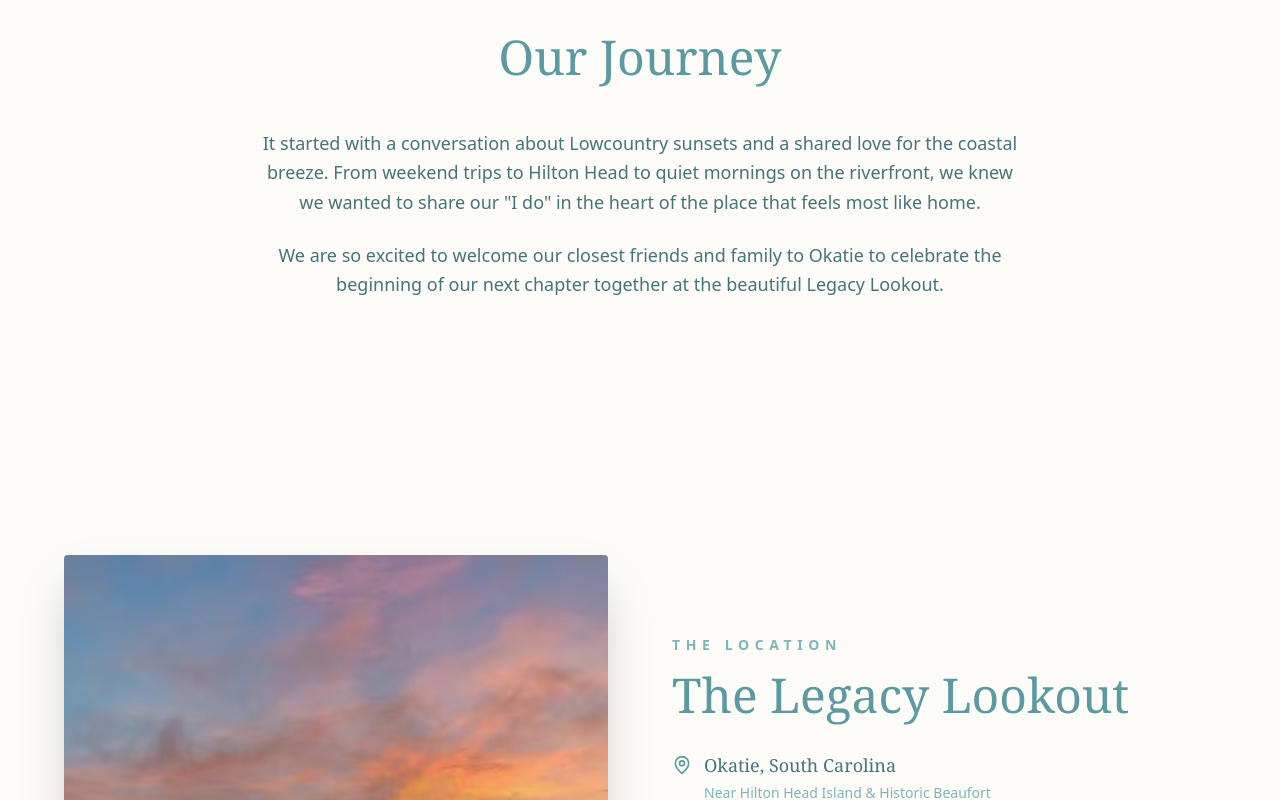
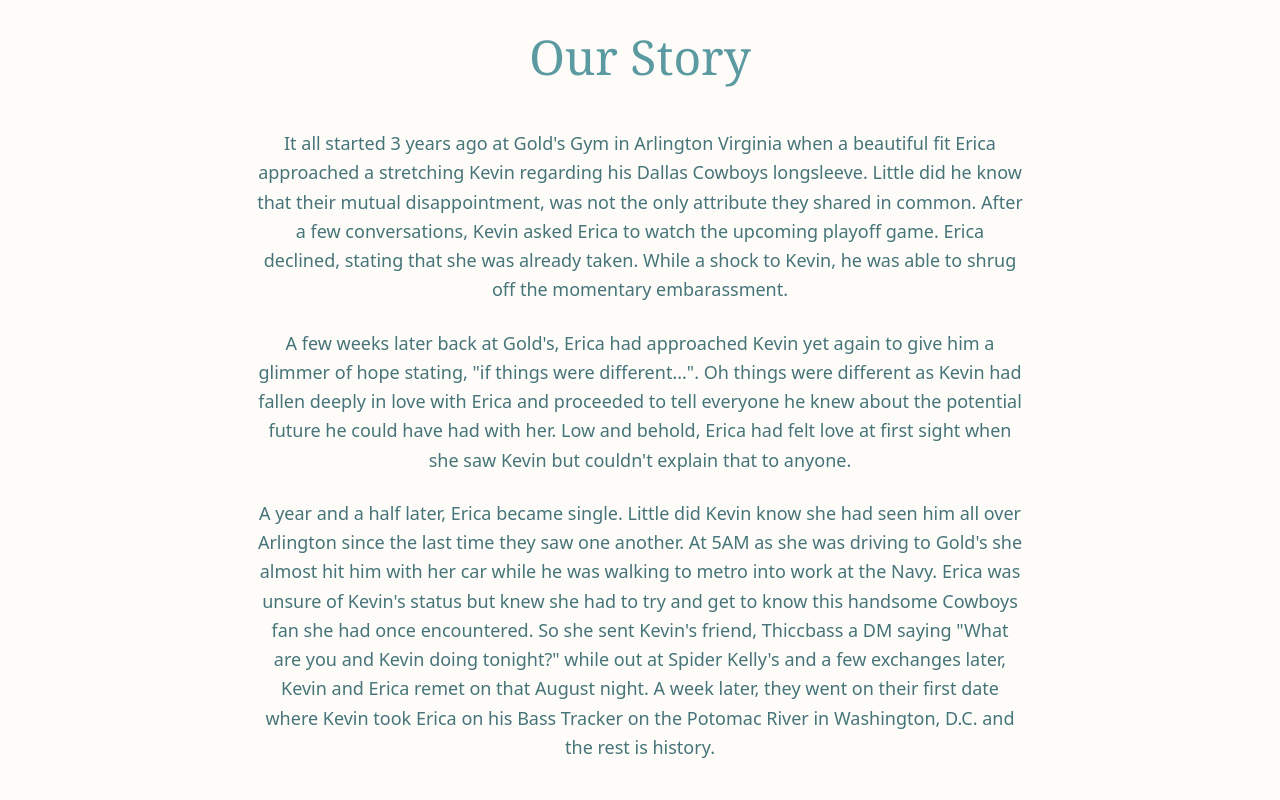
Before and after one commit to kevinleary/ericaandkevin.wedding, a React (Vite) app in the folder wedding-website/: page / in a window 1280 px wide. Shown: the part 967-1767 px from the top of the page. Built offline with nearby package versions, Linux system fonts and the light colour scheme.

Commit message:
updates and changes

```diff
--- a/wedding-website/src/App.jsx
+++ b/wedding-website/src/App.jsx
@@ -74,19 +74,39 @@ const App = () => {
           </div>
 
           {/* Mobile Toggle */}
-          <button className="md:hidden text-[#5B9AA0]" onClick={() => setIsMenuOpen(!isMenuOpen)}>
-            {isMenuOpen ? <X size={28} /> : <Menu size={28} />}
+          <button
+            className="md:hidden text-[#5B9AA0] focus:outline-none"
+            onClick={() => setIsMenuOpen(!isMenuOpen)}
+            aria-label="Toggle menu"
+          >
+            {/* ADDED: Wrapper div for rotation animation */}
+            <div className={`transition-transform duration-300 ease-in-out ${isMenuOpen ? 'rotate-90' : 'rotate-0'}`}>
+              {isMenuOpen ? <X size={28} /> : <Menu size={28} />}
+            </div>
           </button>
-        </div>
+          </div>
 
         {/* Mobile Nav Menu */}
-        {isMenuOpen && (
-          <div className="md:hidden absolute top-full left-0 w-full bg-[#FDFCF8] border-t border-[#E0EBEB] flex flex-col items-center py-8 space-y-6 text-sm uppercase tracking-widest font-sans animate-in fade-in slide-in-from-top-4">
-            {['our story', 'the venue', 'schedule', 'travel', 'rsvp'].map((item) => (
-              <button key={item} onClick={() => scrollTo(item.replace(' ', '-'))} className="text-[#467479]">{item}</button>
+        {/* CHANGED: Removed conditional rendering {isMenuOpen && ...} in favor of CSS transitions */}
+        <div
+          className={`md:hidden absolute top-full left-0 w-full bg-[#FDFCF8] border-t border-[#E0EBEB] flex flex-col items-center transition-all duration-500 ease-in-out overflow-hidden ${
+            isMenuOpen ? 'max-h-[500px] opacity-100 py-8 shadow-lg' : 'max-h-0 opacity-0 py-0 shadow-none pointer-events-none'
+          }`}
+        >
+          <div className="flex flex-col items-center space-y-6 text-sm uppercase tracking-widest font-sans w-full">
+            {['our story', 'the venue', 'schedule', 'travel', 'rsvp'].map((item, index) => (
+              <button
+                key={item}
+                onClick={() => scrollTo(item.replace(' ', '-'))}
+                // ADDED: Staggered animation for list items
+                className={`text-[#467479] hover:text-[#5B9AA0] py-2 transition-all duration-500 ${isMenuOpen ? 'translate-y-0 opacity-100' : '-translate-y-2 opacity-0'}`}
+                style={{ transitionDelay: `${index * 50}ms` }}
+              >
+                {item}
+              </button>
             ))}
           </div>
-        )}
+        </div>
       </nav>
 
       {/* Hero Section */}
@@ -141,16 +161,32 @@ const App = () => {
       <section id="our-story" className="py-24 md:py-32 px-6 bg-[#FDFCF8]">
         <div className="max-w-3xl mx-auto text-center">
           <Heart className="mx-auto mb-8 text-[#5B9AA0] opacity-60" size={40} />
-          <h2 className="text-4xl md:text-5xl font-light mb-12 text-[#5B9AA0]">Our Journey</h2>
+          <h2 className="text-4xl md:text-5xl font-light mb-12 text-[#5B9AA0]">Our Story</h2>
           <div className="space-y-6 text-lg leading-relaxed text-[#467479] font-sans font-light">
             <p>
-              It started with a conversation about Lowcountry sunsets and a shared love for the coastal breeze.
-              From weekend trips to Hilton Head to quiet mornings on the riverfront,
-              we knew we wanted to share our "I do" in the heart of the place that feels most like home.
+              It all started 3 years ago at Gold's Gym in Arlington Virginia when a beautiful fit
+              Erica approached a stretching Kevin regarding his Dallas Cowboys longsleeve. Little did
+              he know that their mutual disappointment, was not the only attribute they shared in common.
+              After a few conversations, Kevin asked Erica to watch the upcoming playoff game.
+              Erica declined, stating that she was already taken. While a shock to Kevin, he was able to
+              shrug off the momentary embarassment.
             </p>
             <p>
-              We are so excited to welcome our closest friends and family to Okatie to celebrate
-              the beginning of our next chapter together at the beautiful Legacy Lookout.
+              A few weeks later back at Gold's, Erica had approached
+              Kevin yet again to give him a glimmer of hope stating, "if things were different...".
+              Oh things were different as Kevin had fallen deeply in love with Erica and proceeded to tell
+              everyone he knew about the potential future he could have had with her. Low and behold, Erica
+              had felt love at first sight when she saw Kevin but couldn't explain that to anyone.
+            </p>
+            <p>
+              A year and a half later, Erica became single. Little did Kevin know she had seen him all over
+              Arlington since the last time they saw one another. At 5AM as she was driving to Gold's she
+              almost hit him with her car while he was walking to metro into work at the Navy.
+              Erica was unsure of Kevin's status but knew she had to try and get to know this handsome
+              Cowboys fan she had once encountered. So she sent Kevin's friend, Thiccbass a DM saying "What
+              are you and Kevin doing tonight?" while out at Spider Kelly's and a few exchanges later,
+              Kevin and Erica remet on that August night. A week later, they went on their first date where
+              Kevin took Erica on his Bass Tracker on the Potomac River in Washington, D.C. and the rest is history.
             </p>
           </div>
         </div>
@@ -200,11 +236,11 @@ const App = () => {
                 <div className="grid grid-cols-2 gap-4 border-y border-[#E0EBEB] py-6">
                   <div>
                     <h4 className="font-bold text-[#5B9AA0] text-xs uppercase mb-2">The Vibe</h4>
-                    <p className="text-sm">Southern Gothic meets Modern Luxury</p>
+                    <p className="text-sm">Southern Coastal meets Northern Tradition</p>
                   </div>
                   <div>
                     <h4 className="font-bold text-[#5B9AA0] text-xs uppercase mb-2">Highlight</h4>
-                    <p className="text-sm">Sunset cocktails on the deepwater dock house</p>
+                    <p className="text-sm">Intimate estate with timeless feel</p>
                   </div>
                 </div>
                 <p>
@@ -234,7 +270,7 @@ const App = () => {
               <div className="w-px h-12 bg-[#E0EBEB] mb-8" />
               <div className="flex items-center space-x-4 mb-4">
                 <Clock className="text-[#5B9AA0]/60" size={20} />
-                <span className="font-sans text-sm tracking-widest uppercase text-[#7FB5B9]">4:30 PM</span>
+                <span className="font-sans text-sm tracking-widest uppercase text-[#7FB5B9]">4:00 PM</span>
               </div>
               <h3 className="text-2xl mb-4 font-light text-[#5B9AA0]">Waterfront Ceremony</h3>
               <p className="text-[#467479] font-sans font-light italic">The Great Lawn facing the River</p>
@@ -244,12 +280,22 @@ const App = () => {
               <div className="w-px h-12 bg-[#E0EBEB] mb-8" />
               <div className="flex items-center space-x-4 mb-4">
                 <Clock className="text-[#5B9AA0]/60" size={20} />
-                <span className="font-sans text-sm tracking-widest uppercase text-[#7FB5B9]">5:30 PM</span>
+                <span className="font-sans text-sm tracking-widest uppercase text-[#7FB5B9]">5:00 PM</span>
               </div>
               <h3 className="text-2xl mb-4 font-light text-[#5B9AA0]">Cocktail Hour</h3>
               <p className="text-[#467479] font-sans font-light italic text-center max-w-sm">
-                Drinks and Hors d'oeuvres at the "James Bond" Dock House
+                Drinks and Hors d'oeuvres on The Great Lawn
               </p>
+            </div>
+
+            <div className="relative flex flex-col items-center">
+              <div className="w-px h-12 bg-[#E0EBEB] mb-8" />
+              <div className="flex items-center space-x-4 mb-4">
+                <Clock className="text-[#5B9AA0]/60" size={20} />
+                <span className="font-sans text-sm tracking-widest uppercase text-[#7FB5B9]">6:30 PM</span>
+              </div>
+              <h3 className="text-2xl mb-4 font-light text-[#5B9AA0]">First Dance</h3>
+              <p className="text-[#467479] font-sans font-light italic">The Great Lawn</p>
             </div>
 
             <div className="relative flex flex-col items-center">
@@ -258,9 +304,8 @@ const App = () => {
                 <Clock className="text-[#5B9AA0]/60" size={20} />
                 <span className="font-sans text-sm tracking-widest uppercase text-[#7FB5B9]">7:00 PM</span>
               </div>
-              <h3 className="text-2xl mb-4 font-light text-[#5B9AA0]">Dinner & Dancing</h3>
-              <p className="text-[#467479] font-sans font-light italic">The Main Pavillion</p>
-              <div className="w-px h-12 bg-[#E0EBEB] mt-8" />
+              <h3 className="text-2xl mb-4 font-light text-[#5B9AA0]">Dinner</h3>
+              <p className="text-[#467479] font-sans font-light italic">The Great Lawn</p>
             </div>
           </div>
         </div>
--- a/wedding-website/vite.config.js
+++ b/wedding-website/vite.config.js
@@ -7,4 +7,9 @@ export default defineConfig({
     react(),
     tailwindcss(),
   ],
+  server: {
+    watch: {
+      usePolling: true
+    }
+  }
 })
```
